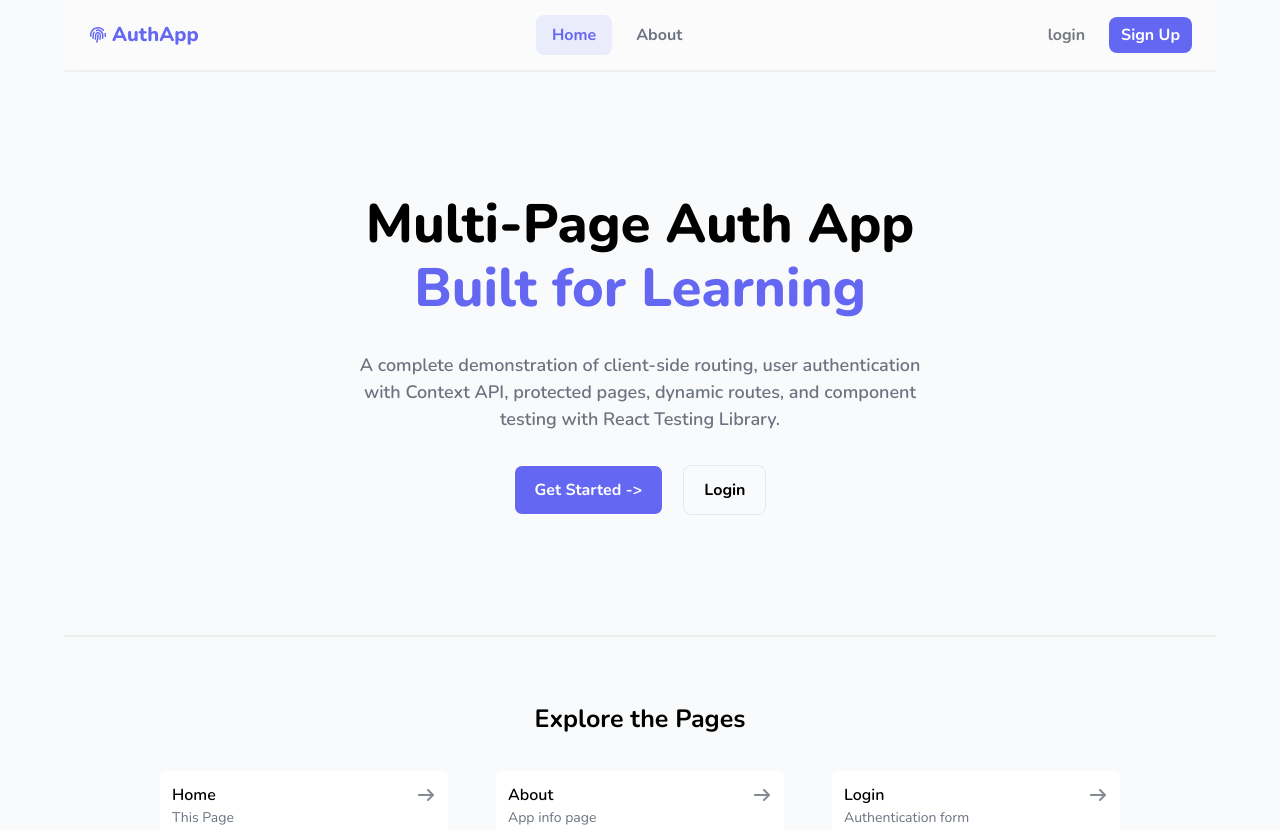
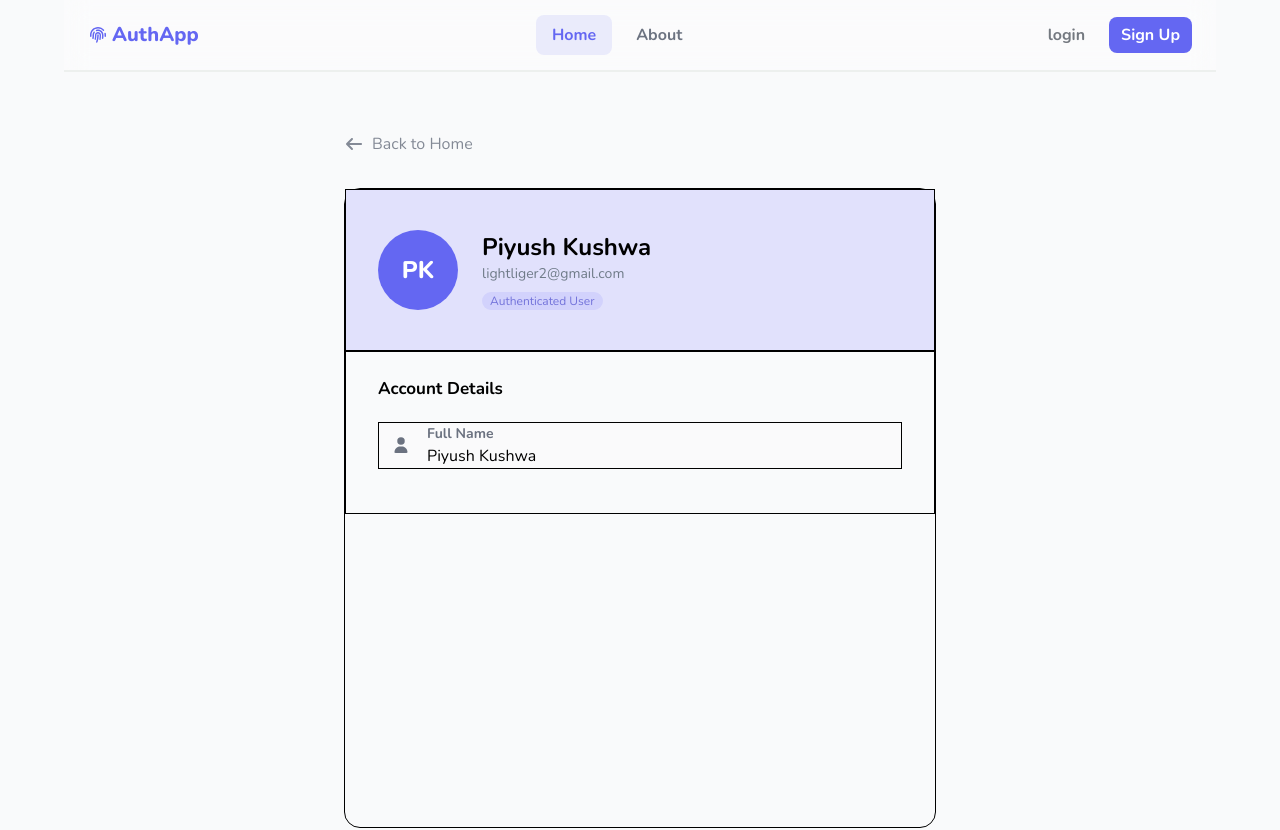
Before and after one commit to preetpalsinghkanda/Multi-Page-Authentication-App-, a React (Vite) app: page / in a window 1280 px wide. Shown: the top 830 px of the page. Built offline with nearby package versions, Linux system fonts and the light colour scheme.

Commit message:
working on profile page

```diff
--- a/src/App.jsx
+++ b/src/App.jsx
@@ -8,6 +8,7 @@ import AuthApp from "./Context/Context";
 import Error from './Components/Error';
 import { FontAwesomeIcon } from "@fortawesome/react-fontawesome";
 import { faUserPen, faEye , faUser} from "@fortawesome/free-solid-svg-icons";
+import Profile from "./Components/Profile";
 
 function App() {
 
@@ -17,14 +18,15 @@ function App() {
       <div className="max-w-6xl mx-auto">
         <NavBar />
 
-         {page==="home" && <Hero />}
+         {/* {page==="home" && <Hero />}
         {page==="about" && <About/>}
 
         {page==="login" && <Form icon={faUser} heading={"Welcome back"} subH={"Sign in to your account"} btn={"Sign in"} formlast={"Don't have an account?"} switchbtn={"Sign up"}/> }
 
         {page==="signup"   && <Form icon={faUserPen} heading={"Create an account"} subH={"Sign up to get started"} btn={"Create account"} formlast={"Already have an account?"} switchbtn={"Sign in"}/>}
          {page==="error" && <Error/>}
-
+         */}
+         <Profile/>
       </div>
     </>
   );
--- a/src/Components/Form.jsx
+++ b/src/Components/Form.jsx
@@ -1,6 +1,6 @@
 import React, { useContext } from "react";
 import { FontAwesomeIcon } from "@fortawesome/react-fontawesome";
-import { faUserPen, faEye, faUser } from "@fortawesome/free-solid-svg-icons";
+import { faUserPen, faEye, faUser, faEyeSlash } from "@fortawesome/free-solid-svg-icons";
 import AuthApp from "../Context/Context";
 
 export default function Form(props) {
@@ -29,6 +29,10 @@ export default function Form(props) {
     confirmPassCheck,
     setConfirmPassErr,
     confirmPassErr,
+    setIsHidePass,
+    isHidePass,
+      isHideConfirmPass,
+        setIsHideConfirmPass
   } = useContext(AuthApp);
 
   return (
@@ -110,14 +114,15 @@ export default function Form(props) {
                   setPass(e.target.value);
                   setPassErr(PassCheck(e.target.value));
                 }}
-                type="password"
+                type={isHidePass ? "password" : "text"}
                 id="pass"
                 placeholder="Min 6 characters"
                 className="w-full focus:outline-0"
                 value={pass}
               />
               <FontAwesomeIcon
-                icon={faEye}
+              onClick={()=>setIsHidePass(!isHidePass)}
+                icon={isHidePass ? faEye : faEyeSlash}
                 className="text-[12px] cursor-pointer text-[#7b7a7a]"
               />
             </div>
@@ -141,13 +146,14 @@ export default function Form(props) {
                     setConfirmPassErr(confirmPassCheck(e.target.value));
                   }}
                   value={confirmPass}
-                   type="password"
+                 type={isHideConfirmPass ? "password" : "text"}
                   id="pass"
                   placeholder="Repeat your password "
                   className=" w-full focus:outline-0"
                 />
                 <FontAwesomeIcon
-                  icon={faEye}
+                 onClick={()=>setIsHideConfirmPass(!isHideConfirmPass)}
+                  icon={isHideConfirmPass ? faEye : faEyeSlash}
                   className="text-[12px] cursor-pointer text-[#7b7a7a]"
                 />
               </div>
@@ -158,7 +164,7 @@ export default function Form(props) {
             </div>
           )}
         </div>
-        <button className=" my-2 w-full  cursor-pointer font-[700] py-2 rounded-[8px] bg-[#b1b3f8] text-white">
+        <button disabled className=" disabled:bg-[#b1b3f8] my-2 w-full  cursor-pointer font-[700] py-2 rounded-[8px]  bg-[#6467f2] text-white">
           {props.btn}
         </button>
         <p className="self-center text-[#7b7a7a] text-[16px]">
--- a/src/Components/NavBar.jsx
+++ b/src/Components/NavBar.jsx
@@ -28,6 +28,10 @@ export default function NavBar() {
         >
           About
         </button>
+
+
+
+
       </div>
 
       <div className="flex gap-3">
--- /dev/null
+++ b/src/Components/Profile.jsx
@@ -0,0 +1,78 @@
+import React from "react";
+import { FontAwesomeIcon } from "@fortawesome/react-fontawesome";
+import { faArrowLeft , faUser} from "@fortawesome/free-solid-svg-icons";
+
+export default function Profile() {
+  return (
+    <div className="flex m-auto mx-70 py-15 flex-col gap-8">
+      <div
+        className="text-[#848a96] flex items-center gap-2 cursor-pointer"
+        onClick={() => setPage("home")}
+      >
+        {" "}
+        <FontAwesomeIcon icon={faArrowLeft} className=" text-[16px]" />
+        <button className="">Back to Home</button>
+      </div>
+
+      <div className="border rounded-2xl h-[40rem] ">
+        <div className="bg-[#e1e1fc] flex items-center gap-6 py-10 border px-8">
+          <div className="w-20 h-20 rounded-full bg-[#6467f2] text-white flex items-center justify-center text-[24px] font-[800] ">
+            PK
+          </div>
+          <div className="flex flex-col items-start ">
+            <h3 className="text-black font-[700] text-2xl">Piyush Kushwa</h3>
+            <div className="flex flex-col items-start gap-2">
+              <h5 className="text-[#6f7b88] text-[14px]">
+                lightliger2@gmail.com
+              </h5>
+              <span className="bg-[#d2d2fc] text-[#7373da] text-[12px] px-2 rounded-full">
+                Authenticated User
+              </span>
+            </div>
+          </div>
+        </div>
+
+        <div className="border py-6 px-8">
+        {" "}
+        <h4 className="font-bold text-[17px]" >Account Details</h4>
+
+        <div className="flex my-5">
+
+          <div className="flex items-center px-3 border w-full gap-4 bg-[#fafafb]">
+            <FontAwesomeIcon icon={faUser} className="text-[#6b7280]" />
+            <span className="flex flex-col items-start">
+              <h3 className="text-[#6b7280] text-[14px] font-bold">Full Name</h3>
+              <h2>Piyush Kushwa</h2>
+            </span>
+          </div>
+          <div>
+            <span>
+              <h3>
+                <h2></h2>
+              </h3>
+            </span>
+          </div>
+          <div>
+            <span>
+              <h3>
+                <h2></h2>
+              </h3>
+            </span>
+          </div>
+          <div>
+            <span>
+              <h3>
+                <h2></h2>
+              </h3>
+            </span>
+          </div>
+        </div>
+      </div>
+
+
+      </div>
+
+
+    </div>
+  );
+}
--- a/src/Context/ContextProvider.jsx
+++ b/src/Context/ContextProvider.jsx
@@ -20,6 +20,9 @@ export default function AuthProvider({ children }) {
 
   const[confirmPass , setConfirmPass] = useState("");
   const [confirmPassErr , setConfirmPassErr] = useState("")
+
+  const[isHidePass , setIsHidePass] = useState(true);
+const [isHideConfirmPass , setIsHideConfirmPass] = useState(true);
 
 
   function NameCheck(value) {
@@ -65,6 +68,8 @@ if(value.trim().length === 0){
 }
 
 
+
+
   return (
     <AuthApp.Provider
       value={{
@@ -92,6 +97,12 @@ if(value.trim().length === 0){
         confirmPassCheck,
         confirmPassErr,
         setConfirmPassErr,
+        isHidePass,
+        setIsHidePass,
+        isHideConfirmPass,
+        setIsHideConfirmPass
+
+
 
       }}
     >
```
Also changed, not shown: src/index.css (line endings or trailing spaces).
